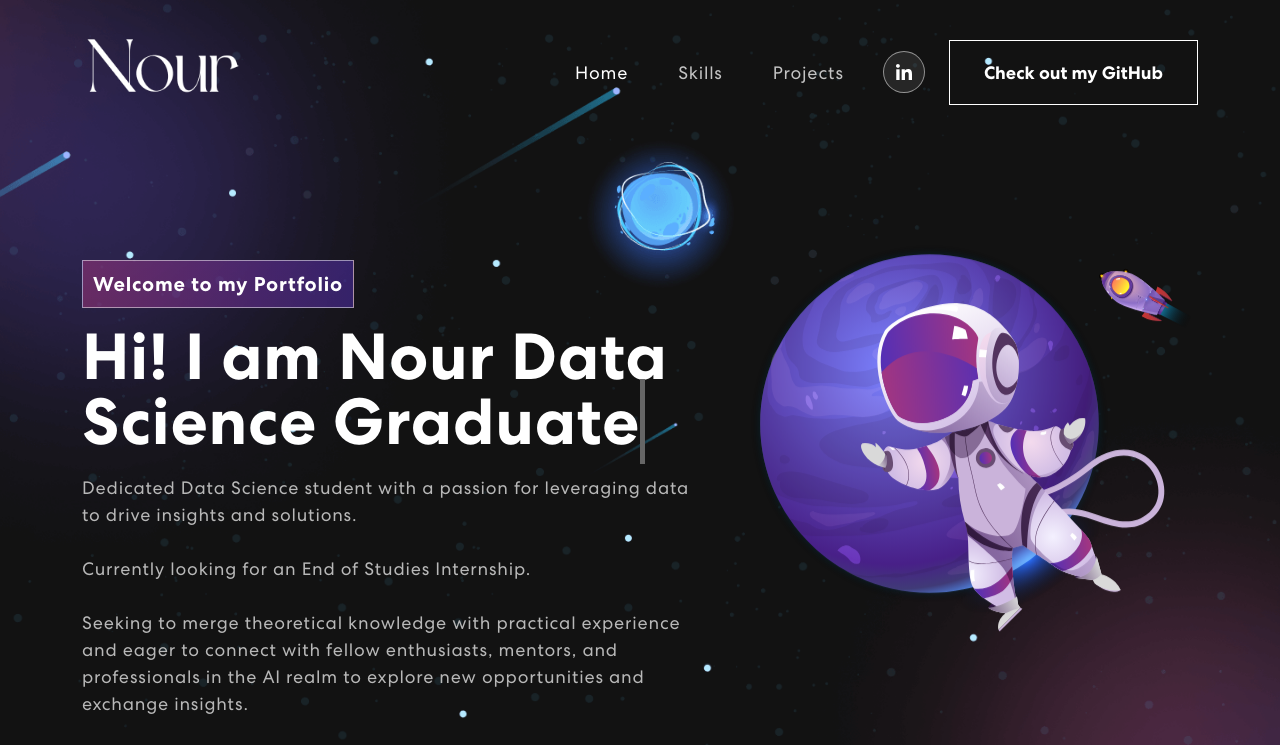
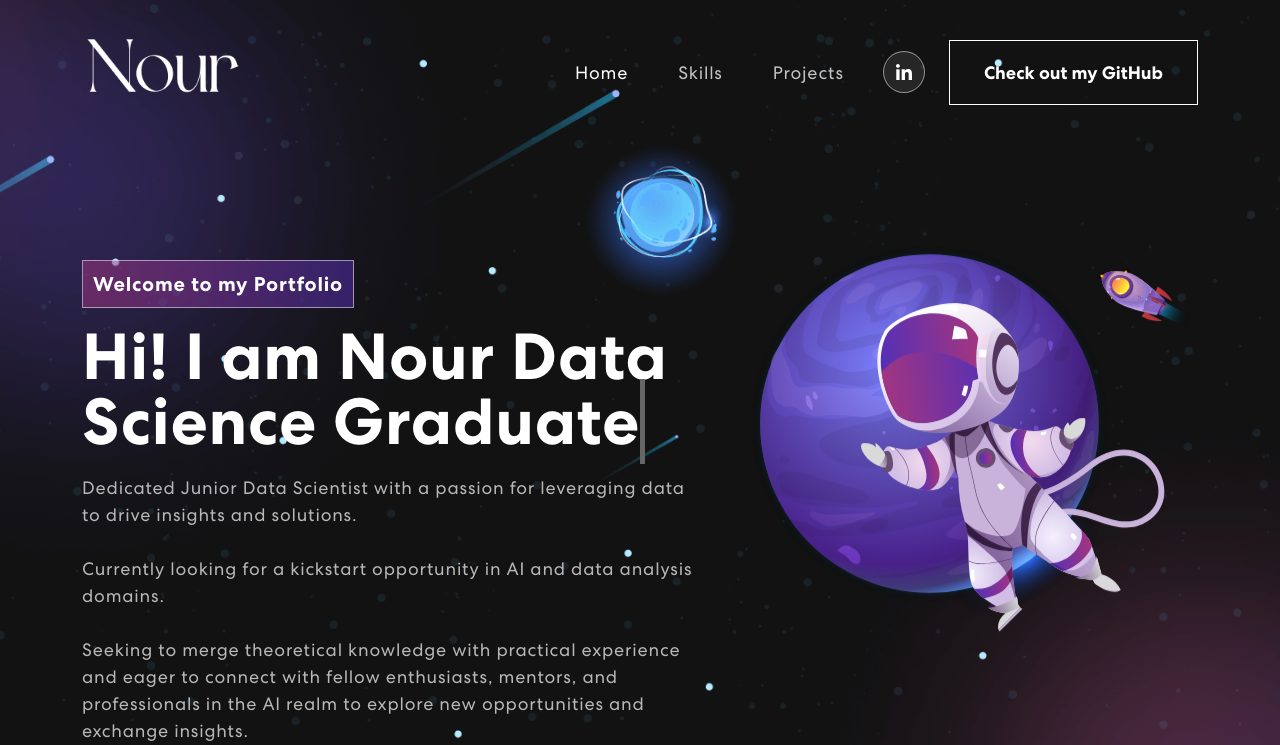
Before and after one commit to Nour-ben-aouicha/Nour-io, a React (Create React App) app: page / in a window 1280 px wide. Shown: the top 745 px of the page. Built offline with nearby package versions, Linux system fonts and the light colour scheme.

Commit message:
Update Banner.js

```diff
--- a/src/components/Banner.js
+++ b/src/components/Banner.js
@@ -68,7 +68,7 @@ export const Banner = () => {
               <div className={isVisible ? "animate__animated animate__fadeIn" : ""}>
                 <span className="tagline">Welcome to my Portfolio</span>
                 <h1>{`Hi! I am Nour `} <span className="txt-rotate" dataPeriod="800" data-rotate='[ "Data Science Student", "Motivated AI Student", "Data Analytics Enthusiast" ]'><span className="wrap">{text}</span></span></h1>
-                <p>Dedicated Data Science student with a passion for leveraging data to drive insights and solutions. <br></br> <br></br>Currently looking for an End of Studies Internship. <br></br><br></br>Seeking to merge theoretical knowledge with practical experience and eager to connect with fellow enthusiasts, mentors, and professionals in the AI realm to explore new opportunities and exchange insights. <br></br><br></br>Let's connect and delve into the fascinating world of data together! </p>
+                <p>Dedicated Junior Data Scientist with a passion for leveraging data to drive insights and solutions. <br></br> <br></br>Currently looking for a kickstart opportunity in AI and data analysis domains. <br></br><br></br>Seeking to merge theoretical knowledge with practical experience and eager to connect with fellow enthusiasts, mentors, and professionals in the AI realm to explore new opportunities and exchange insights. <br></br><br></br>Let's connect and delve into the fascinating world of data together! </p>
                 {/* <ScrollLink to="connect" spy={true} smooth={true} duration={500} className="vvd"> */}
                 <button onClick={() => window.open('https://www.linkedin.com/in/nour-ben-aouicha-33031422b/', '_blank')}>Let’s Connect on LinkedIn <ArrowRightCircle size={25} /></button>
 
```
